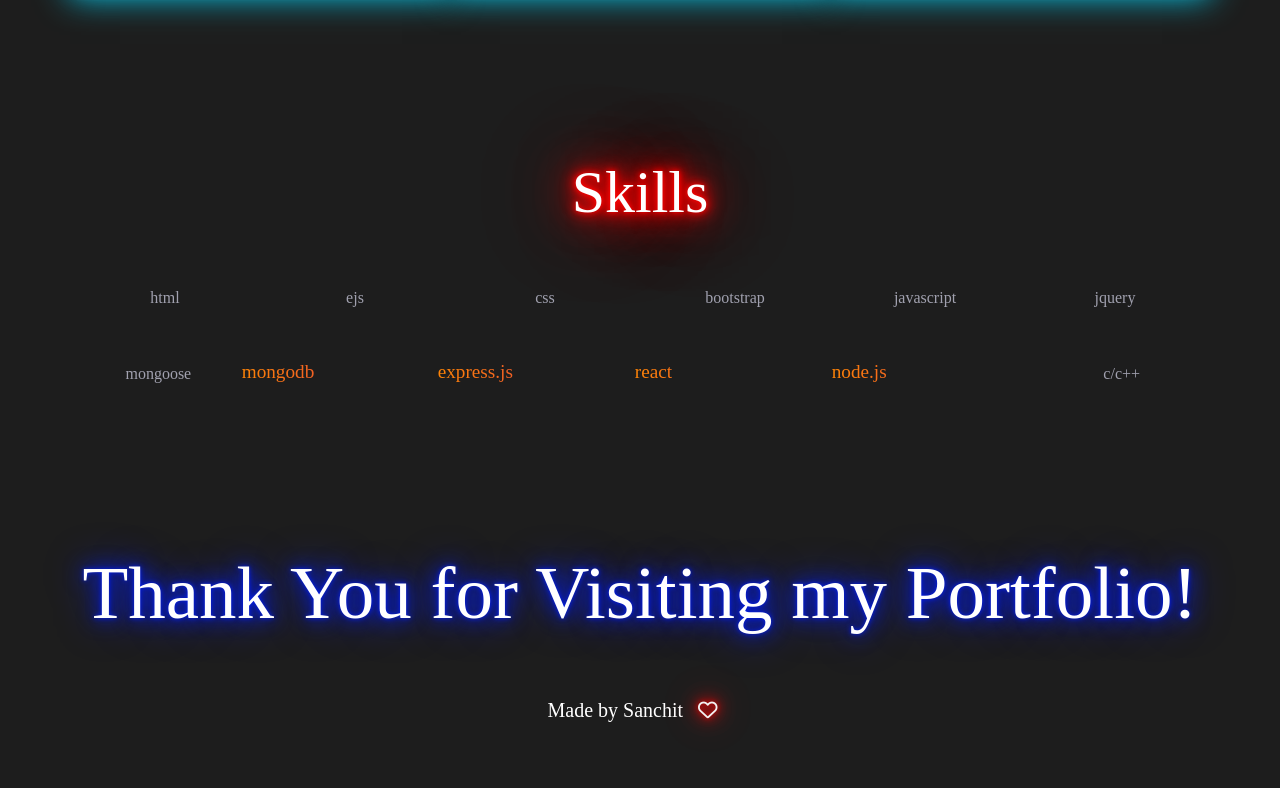
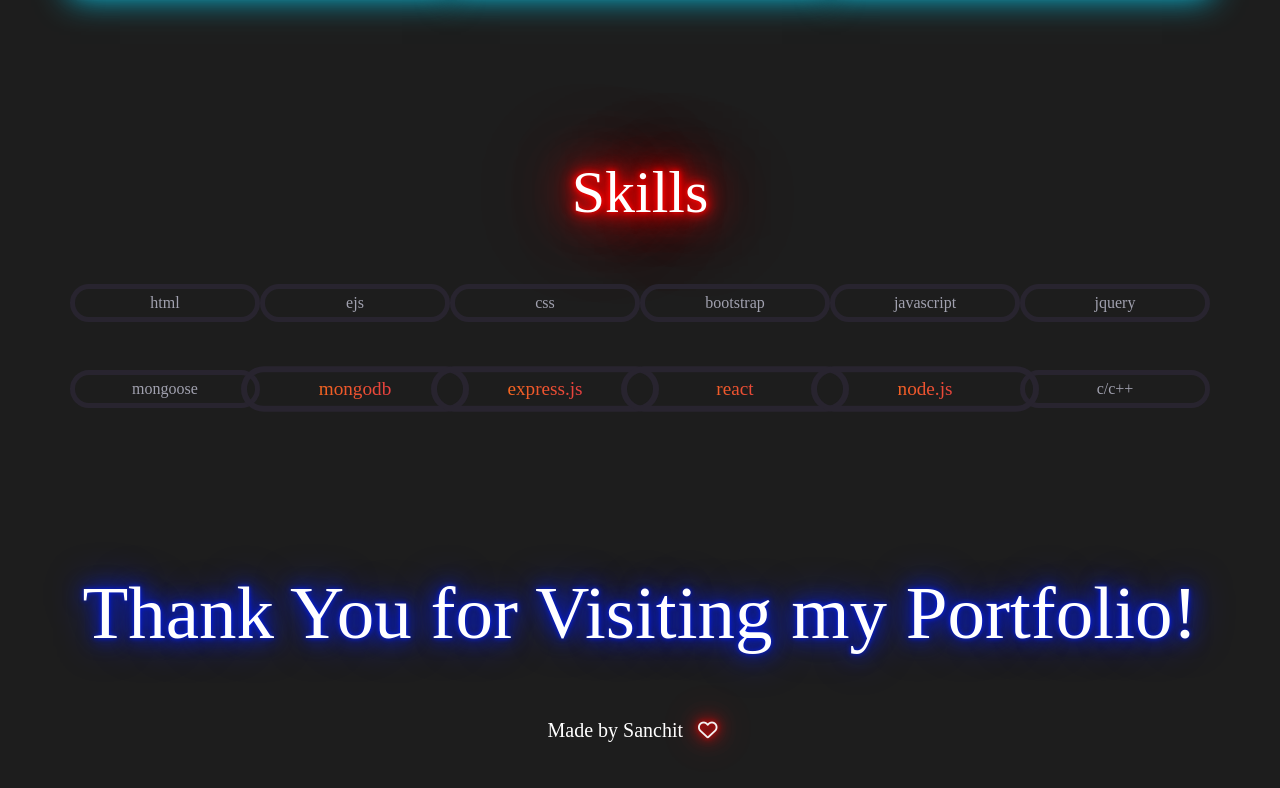
Before and after one commit to Sanchitagarwal7/portfolio_react, a React (Create React App) app: page / in a window 1280 px wide. Shown: the part 3015-3803 px from the top of the page. Built offline with nearby package versions, Linux system fonts and the light colour scheme; a web font is replaced by a local one.

Commit message:
border implementerd

```diff
--- a/public/styles.css
+++ b/public/styles.css
@@ -444,6 +444,8 @@ Button {
   color: #a1a1af;
   text-align: center;
   padding: 2px;
+  border: 5px solid #28242F;
+  border-radius: 20px;
 }
 
 .skill-name:hover{
--- a/src/components/Skills.js
+++ b/src/components/Skills.js
@@ -20,10 +20,10 @@ const Skills = () => {
         </Row>
         <Row className="my-5">
             <Col className="skill-name"><span>mongoose</span></Col>
-            <Col className="skill-highlight"><span>mongodb</span></Col>
-            <Col className="skill-highlight"><span>express.js</span></Col>
-            <Col className="skill-highlight"><span>react</span></Col>
-            <Col className="skill-highlight"><span>node.js</span>   </Col>
+            <Col className="skill-name skill-highlight"><span>mongodb</span></Col>
+            <Col className="skill-name skill-highlight"><span>express.js</span></Col>
+            <Col className="skill-name skill-highlight"><span>react</span></Col>
+            <Col className="skill-name skill-highlight"><span>node.js</span>   </Col>
             <Col className="skill-name"><span>c/c++</span></Col>
         </Row>
     </Container>
```
